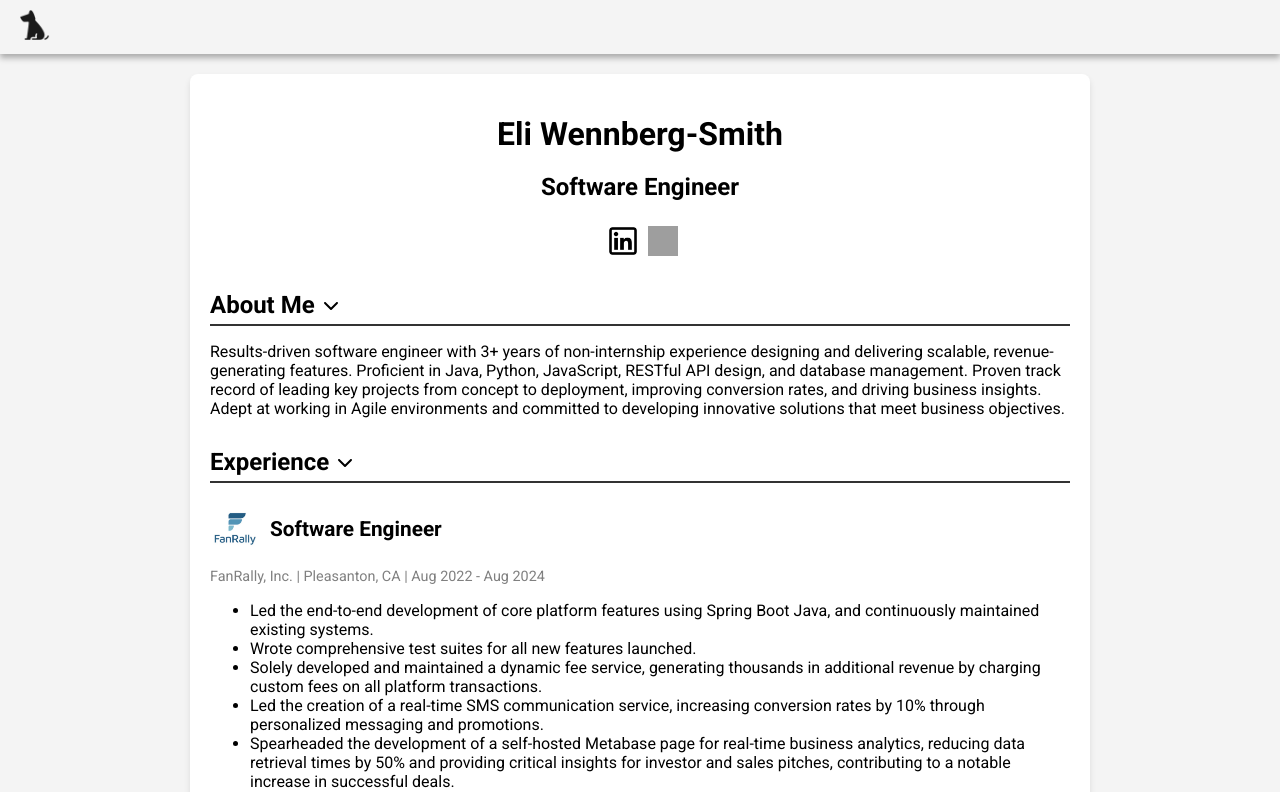
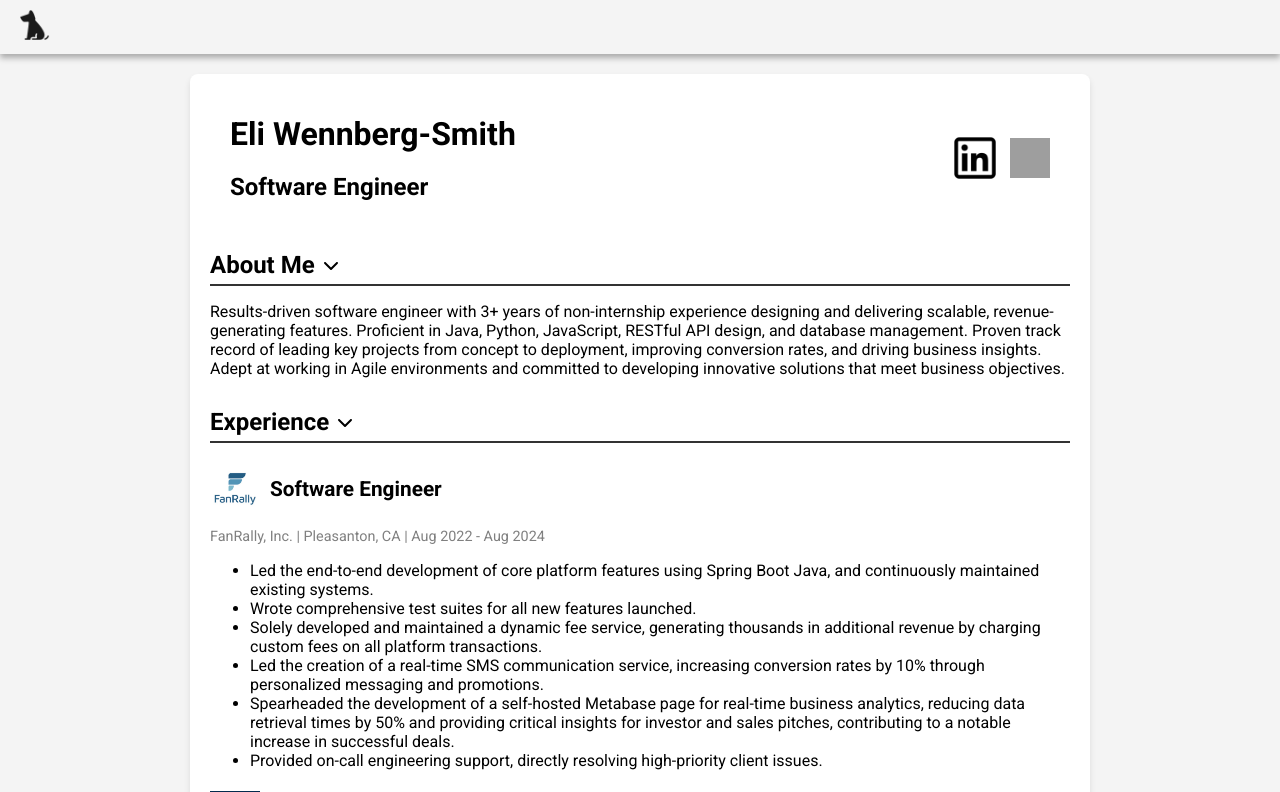
Before and after one commit to wennbergsmithe/my-resume, a React (Create React App) app: page / in a window 1280 px wide. Shown: the top 792 px of the page. Built offline with nearby package versions, Linux system fonts and the light colour scheme; grey boxes are pictures that could not be loaded.

Commit message:
redesign header

```diff
--- a/src/pages/Resume.css
+++ b/src/pages/Resume.css
@@ -17,8 +17,22 @@ body {
 }
 
 header {
-  text-align: center;
+  display: flex;
+  justify-content: space-between;
+  align-items: center;
   margin-bottom: 30px;
+  margin-left: 20px;
+  margin-right: 20px;
+}
+
+.titles {
+  text-align: left;
+  flex: 1; /* Allow titles to take up remaining space */
+}
+
+.socials {
+  text-align: right;
+  flex: 1; /* Allow socials to take up remaining space */
 }
 
 header h1 {
@@ -114,14 +128,14 @@ a:hover {
 }
 
 .linkedin-logo {
-  width: 40px;
-  height: 40px;
+  width: 60px;
+  height: 60px;
   vertical-align: middle;
 }
 
 .git-logo {
-  width: 30px;
-  height: 30px;
+  width: 40px;
+  height: 40px;
   vertical-align: middle;
   padding-left: 5px;
 }
--- a/src/pages/Resume.js
+++ b/src/pages/Resume.js
@@ -31,15 +31,20 @@ function Resume() {
   return (
     <div className="resume-container">
       <header>
+        <div className='titles'>
           <h1>Eli Wennberg-Smith</h1>
           <h2>Software Engineer</h2>
+        </div>
           {/* <a href= "mailto: wennbergsmithe@gmail.com"> wennbergsmithe@gmail.com </a> |  */}
+
+          <div className="socials">
             <a href="https://www.linkedin.com/in/elijah-wennberg-smith-757117140/" target="_blank" rel="noopener noreferrer">
               <img src={linkedInLogo} alt="LinkedIn" className="linkedin-logo" />
             </a>
             <a href="https://github.com/wennbergsmithe/" target="_blank" rel="noopener noreferrer">
               <img src={gitHubLogo} alt="GitHub" className="git-logo" />
             </a>
+          </div>
       </header>
 
       <section className="resume-section">
```
Lines whose indentation alone changed are shown as unchanged.
